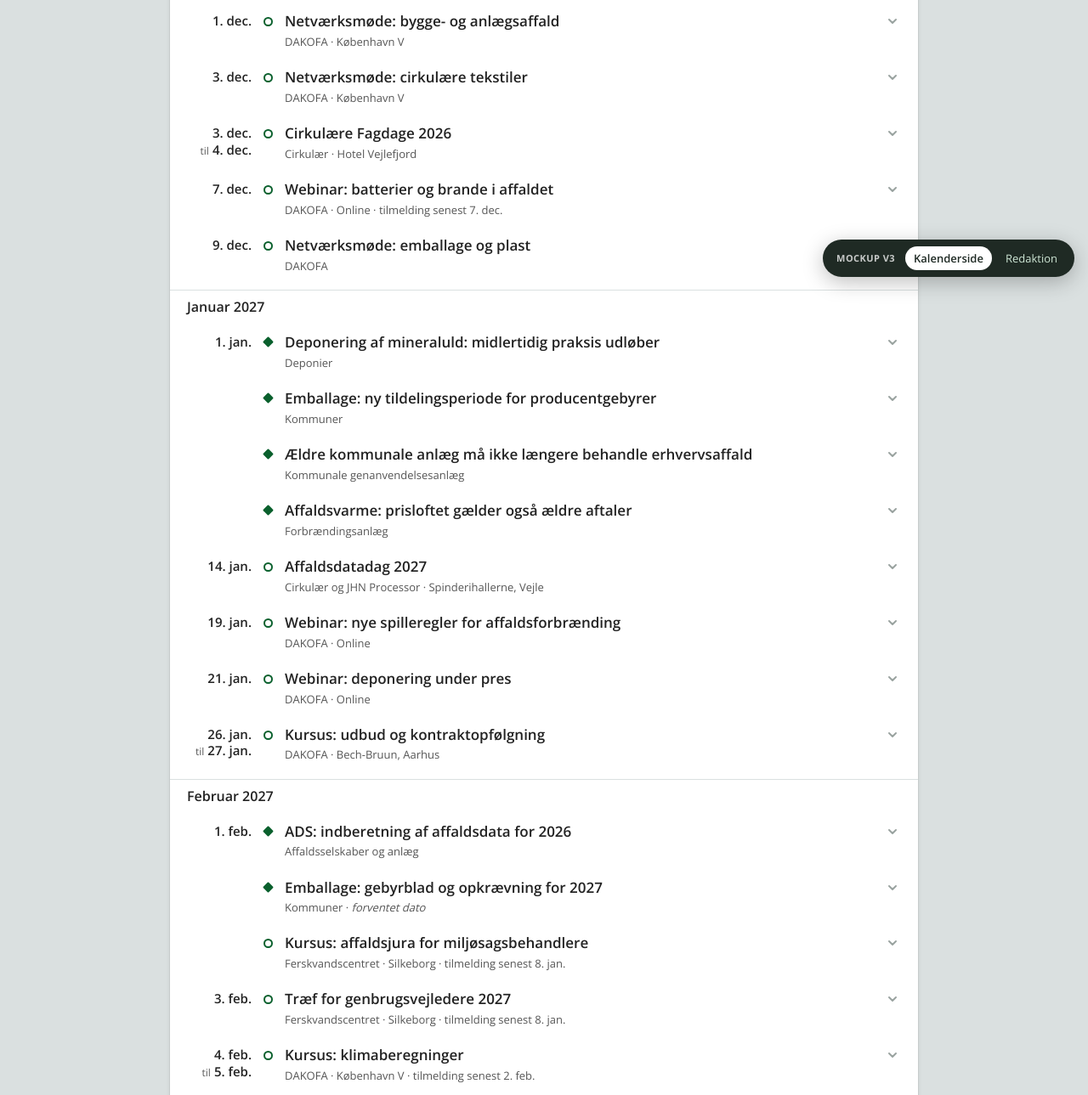
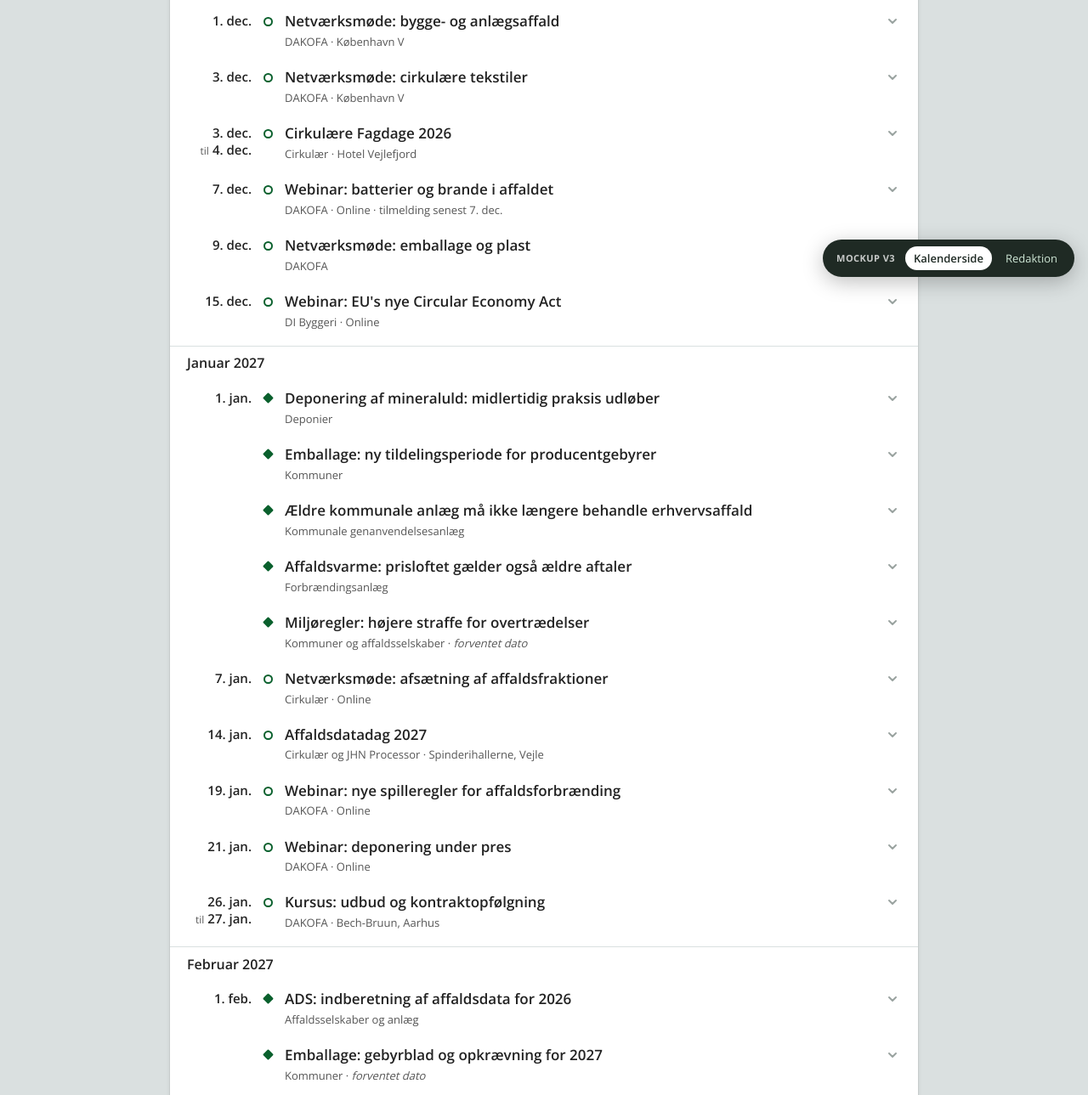
Before and after one commit to SimNyborg/affaldsviden-kalender-2035b16b, a plain HTML site: page index.html in a window 1280 px wide. Shown: the part 458-1747 px from the top of the page at 85% size. Drawn offline with nearby package versions, Linux system fonts and the light colour scheme.

Commit message:
Flere frister og arrangementer

```diff
--- a/index.html
+++ b/index.html
@@ -448,6 +448,8 @@
 const RI = (y, n) => ({ name: 'Retsinformation', url: `https://www.retsinformation.dk/eli/lta/${y}/${n}` });
 const HOERING_EMB = { name: 'Høringsportalen', url: 'https://hoeringsportalen.dk/Hearing/Details/71716' };
 const UDKAST = 'udkastet til ændring af emballagebekendtgørelsen';
+const HOERING_FORBR = { name: 'Høringsportalen', url: 'https://hoeringsportalen.dk/Hearing/Details/71634' };
+const UDKAST_FORBR = 'høringsudkastet til affaldsforbrændingsbekendtgørelsen';
 
 /* ITEMS-START */
 const ITEMS = [
@@ -475,8 +477,16 @@ const ITEMS = [
     id: 'prisloft-aftaler', type: 'frist', date: '2027-01-01', for: 'Forbrændingsanlæg',
     title: 'Affaldsvarme: prisloftet gælder også ældre aftaler',
     todo: 'Prisloftet for affaldsvarme gælder fra 1. januar 2027 også leveringsaftaler, der er indgået før 1. oktober 2024.',
-    note: 'Energistyrelsen melder loftet for det kommende år ud senest 1. november. Et udkast om at ophæve overgangsordningen for anlæg med nye investeringer var i høring til 17. november 2026.',
-    law: 'BEK nr. 1479 af 2025 §§ 10 og 15', src: RI(2025, 1479), status: 'bekraeftet',
+    note: 'Samtidig falder tillægget til prisloftet fra 6 til 3 kr. pr. GJ. Forsyningstilsynet melder loftet for det kommende år ud senest 1. november. Et udkast om at ophæve overgangsordningen for anlæg med nye investeringer var i høring til 17. november 2026.',
+    law: 'BEK nr. 1479 af 2025 §§ 10, 12 og 15', src: RI(2025, 1479), status: 'bekraeftet',
+  },
+  {
+    id: 'miljoestraf', type: 'frist', date: '2027-01-01', for: 'Kommuner og affaldsselskaber',
+    title: 'Miljøregler: højere straffe for overtrædelser',
+    todo: 'Bøderne for at overtræde miljøbeskyttelsesloven og jordforureningsloven bliver højere, især ved økonomisk vinding og alvorlige miljøovertrædelser. Lovforslaget bygger bl.a. på handlingsplanen for jordflytning og bygge- og anlægsaffald.',
+    note: 'Lovforslaget skal efter planen 3. behandles i Folketinget 17. december 2026.',
+    law: 'Lovforslag L 69 (2026-27)', src: { name: 'Folketinget', url: 'https://www.ft.dk/samling/20261/lovforslag/l69/index.htm' },
+    status: 'forventet', basis: 'lovforslag L 69',
   },
   {
     id: 'ads-2026', type: 'frist', date: '2027-02-01', every: 'år', for: 'Affaldsselskaber og anlæg',
@@ -491,6 +501,13 @@ const ITEMS = [
     todo: 'Kommunen fastsætter producentgebyrerne for 2027 pr. fraktion og ordning, lægger gebyrbladet på hjemmesiden som regneark og opkræver 1. kvartal. Efterreguleringen for 1. oktober 2025 til 31. december 2026 opkræves i 16 kvartalsrater.',
     note: 'Efter den gældende bekendtgørelse skulle opkrævningen ske 1. januar 2027. Datoen 1. februar står i udkastet til ændring.',
     law: 'Udkast til ændring af emballagebekendtgørelsen §§ 104-107', src: HOERING_EMB, status: 'forventet', basis: UDKAST,
+  },
+  {
+    id: 'forbr-overvaagning', type: 'frist', date: '2027-02-01', for: 'Forbrændingsanlæg',
+    title: 'Affaldsforbrænding: nye krav til overvågning af emissioner',
+    todo: 'Den nye affaldsforbrændingsbekendtgørelse gennemfører EU\'s ændrede direktiv om industrielle emissioner. Den stiller nye krav til overvågning af emissioner til luften, også for anlæg, der er godkendt før 1. februar 2027.',
+    note: 'Store anlæg (listepunkt 5.2) får vilkår om overvågningen ved næste godkendelse eller revurdering.',
+    law: 'Udkast til affaldsforbrændingsbekendtgørelse §§ 31 og 50', src: HOERING_FORBR, status: 'forventet', basis: UDKAST_FORBR,
   },
   {
     id: 'ads-fejl', type: 'frist', date: '2027-03-01', every: 'år', for: 'Kommuner og affaldsselskaber',
@@ -537,14 +554,15 @@ const ITEMS = [
     id: 'deponi-benchmark', type: 'frist', date: '2027-06-01', every: 'år', for: 'Deponier',
     title: 'Deponi: benchmarkingdata til Forsyningstilsynet',
     todo: 'Deponeringsanlæg indsender data til Forsyningstilsynets benchmarking.',
-    law: 'BEK nr. 493 af 2024 § 3', src: RI(2024, 493), status: 'bekraeftet',
+    note: 'Forsyningstilsynet offentliggør benchmarkingen inden årets udgang.',
+    law: 'BEK nr. 493 af 2024 §§ 3-4', src: RI(2024, 493), status: 'bekraeftet',
   },
   {
     id: 'batteri-dpa', type: 'frist', date: '2027-06-30', every: 'år', for: 'Affaldsselskaber og anlæg',
     title: 'Batterier: indberetning af mængder for 2026',
     todo: 'Affaldsoperatører og behandlingsanlæg indberetter de mængder batterier, de har indsamlet eller behandlet i 2026, til Dansk Producentansvar.',
-    note: 'Siden 18. august 2025 må kommuner kun indsamle batterier med en skriftlig kontrakt med en producent eller producentorganisation.',
-    law: 'Batteriforordningen (EU) 2023/1542 art. 75, stk. 7, og BEK nr. 986 af 2025 § 15', src: RI(2025, 986), status: 'bekraeftet',
+    note: 'Siden 18. august 2025 må kommuner kun indsamle batterier med en skriftlig kontrakt med en producent eller producentorganisation. Efter batteriforordningen skal producenterne indsamle 63 % af de bærbare batterier senest 31. december 2027.',
+    law: 'Batteriforordningen (EU) 2023/1542 art. 59 og art. 75, stk. 7, og BEK nr. 986 af 2025 § 15', src: RI(2025, 986), status: 'bekraeftet',
   },
   {
     id: 'av-aarsdata', type: 'frist', from: '2027-02-01', date: '2027-06-30', for: 'Kommuner og affaldsselskaber',
@@ -565,8 +583,14 @@ const ITEMS = [
     id: 'ied-ems', type: 'frist', date: '2027-07-01', for: 'Forbrændingsanlæg og andre IED-anlæg',
     title: 'IED-anlæg: miljøledelsessystem skal være på plads',
     todo: 'Anlægget skal have indført et miljøledelsessystem, og det skal være auditeret første gang. Derefter auditeres det mindst hvert tredje år.',
-    note: 'Datoen står i EU-direktivet. Den danske gennemførelse er ikke tjekket.',
+    note: 'EU\'s miljøomnibus vil udskyde kravet til 1. juli 2030. Miljøstyrelsen melder ud i god tid før 1. juli 2027.',
     law: 'Direktiv (EU) 2024/1785, IED art. 14a', src: { name: 'EUR-Lex', url: 'https://eur-lex.europa.eu/eli/dir/2024/1785/oj' }, status: 'bekraeftet',
+  },
+  {
+    id: 'forbr-paabud', type: 'frist', date: '2027-07-01', for: 'Tilsynsmyndigheder og mindre forbrændingsanlæg',
+    title: 'Mindre forbrændingsanlæg: påbud om overvågning af emissioner',
+    todo: 'Tilsynsmyndigheden giver påbud om overvågning af emissioner til luften til affaldsforbrændings- og medforbrændingsanlæg på listepunkt K 201, K 215 og K 217, der er godkendt før 1. februar 2027.',
+    law: 'Udkast til affaldsforbrændingsbekendtgørelse § 51', src: HOERING_FORBR, status: 'forventet', basis: UDKAST_FORBR,
   },
   {
     id: 'ft-regnskab', type: 'frist', date: '2027-07-15', every: 'år', for: 'Kommunale anlæg med genanvendeligt erhvervsaffald',
@@ -617,7 +641,7 @@ const ITEMS = [
     id: 'ppwr-maerker', type: 'frist', date: '2028-08-12', for: 'Kommuner og affaldsselskaber',
     title: 'Emballage: EU-mærker på alle beholdere',
     todo: 'Beholdere til emballageaffald skal have EU\'s fælles mærker. Fristen er tidligst 12. august 2028 og ellers 30 måneder efter, at Kommissionen har vedtaget reglerne for mærkerne.',
-    note: 'Kommissionen skulle vedtage reglerne senest 12. august 2026, men har ikke gjort det endnu. Andre kilder nævner 2. kvartal 2027.',
+    note: 'Kommissionen skulle vedtage reglerne senest 12. august 2026, men har ikke gjort det endnu. Bliver de vedtaget i 2. kvartal 2027, som andre kilder nævner, rykker fristen til 4. kvartal 2029.',
     law: 'Emballageforordningen (EU) 2025/40 art. 13',
     src: { name: 'Europa-Kommissionen', url: 'https://green-forum.ec.europa.eu/green-business/packaging-and-packaging-waste-regulation-implementation_en' },
     status: 'forventet', basis: 'emballageforordningen. Den endelige dato afhænger af Kommissionen',
@@ -663,6 +687,18 @@ const ITEMS = [
     url: 'https://dakofa.dk/netvaerk/netvaerk-for-cirkulaer-emballage-og-plast', status: 'bekraeftet',
   },
   {
+    id: 'di-cea', type: 'arr', date: '2026-12-15', org: 'DI Byggeri', place: 'Online',
+    title: 'Webinar: EU\'s nye Circular Economy Act', audience: 'Åbent for alle', price: 'Gratis',
+    todo: 'Webinar om EU\'s nye Circular Economy Act og planen for et indre marked for cirkulære materialer.',
+    url: 'https://danskindustri.dk/brancher/di-byggeri/kurser-og-arrangementer/webinarer2/webinar-ny-circular-economy-act-eus-plan-for-et-indre-marked-for-cirkulare-materialer/', status: 'bekraeftet',
+  },
+  {
+    id: 'cirk-net-afsaetning', type: 'arr', date: '2027-01-07', org: 'Cirkulær', place: 'Online',
+    title: 'Netværksmøde: afsætning af affaldsfraktioner', audience: 'Cirkulærs medlemmer',
+    todo: 'Virtuelt møde i Cirkulærs netværk for afsætning. Afsætning af træfraktionerne er blandt andet på dagsordenen.',
+    url: 'https://cirkulaer.dk/arrangementer/netvaerk-afsaetning-virtuelt', status: 'bekraeftet',
+  },
+  {
     id: 'affaldsdatadag-2027', type: 'arr', date: '2027-01-14', org: 'Cirkulær og JHN Processor', place: 'Spinderihallerne, Vejle',
     title: 'Affaldsdatadag 2027', audience: 'Kommuner og affaldsselskaber',
     price: '2.650 kr. for medlemmer af Affaldsviden eller Cirkulær. Andre kan deltage en halv dag for 3.650 kr.',
@@ -684,6 +720,18 @@ const ITEMS = [
     id: 'dakofa-udbud', type: 'arr', date: '2027-01-26', end: '2027-01-27', org: 'DAKOFA', place: 'Bech-Bruun, Aarhus',
     title: 'Kursus: udbud og kontraktopfølgning', audience: 'Udbydere og tilbudsgivere', price: '4.500 kr. for medlemmer, 10.500 kr. for andre',
     url: 'https://dakofa.dk/arrangement/en-god-udbudsproces-og-en-fair-kontraktopfoelgning-3', status: 'bekraeftet',
+  },
+  {
+    id: 'ads-webinar', type: 'arr', date: '2027-02-01', approx: true, org: 'ADS', place: 'Online',
+    title: 'Webinar: kvalitetssikring af data i ADS', audience: 'Kommuner', last: 'I 2026 holdt ADS webinarer for kommunerne 5. februar og 4. marts.',
+    todo: 'Webinar for kommuner om at kvalitetssikre de indberettede data i Affaldsdatasystemet.',
+    url: 'https://ads.ens.dk/', status: 'forventet', basis: 'datoerne i 2026',
+  },
+  {
+    id: 'kl-affaldsnet-1', type: 'arr', date: '2027-02-01', approx: true, org: 'KL',
+    title: 'KL\'s Affaldsnetværk, 1. møde', audience: 'Kommunernes medarbejdere på affaldsområdet', last: 'I 2026 var det 26. februar, online.',
+    todo: 'Netværket mødes tre gange om året. Man skal tilmelde sig netværket på KL\'s side for at deltage.',
+    url: 'https://www.kl.dk/klima-og-erhverv/teknik-og-miljoe/netvaerk-teknik-og-miljoe/affaldsnetvaerk', status: 'forventet', basis: 'datoerne i 2026',
   },
   {
     id: 'fvc-affaldsjura', type: 'arr', date: '2027-02-01', org: 'Ferskvandscentret', place: 'Silkeborg', signupBy: '2027-01-08',
@@ -729,14 +777,26 @@ const ITEMS = [
     url: 'https://cirkulaer.dk/arrangementer/forsyningsjura-affald-2027', status: 'bekraeftet',
   },
   {
-    id: 'kl-topmoede', type: 'arr', date: '2027-04-29', end: '2027-04-30', org: 'KL',
-    title: 'Klima & Miljø Topmøde', audience: 'Kommunalpolitikere og forvaltninger', note: 'Værtskommunen er ikke meldt ud. Datoen står i et notat fra KL.',
-    url: 'https://www.kk.dk/sites/default/files/agenda/a3b74b2b-c1d9-4a79-9244-f299da308e45/6f2e01b9-f54f-4f8b-99c4-03350ee77a21-bilag-3_0.pdf', status: 'bekraeftet',
+    id: 'kl-topmoede', type: 'arr', date: '2027-04-29', end: '2027-04-30', org: 'KL', place: 'DGI Huset, Vejle',
+    title: 'Klima & Miljø Topmøde', audience: 'Kommunalpolitikere og forvaltninger', signup: 'Åbner 12. januar 2027',
+    url: 'https://www.kl.dk/konferencer/klima-miljoe-topmoede', status: 'bekraeftet',
   },
   {
     id: 'cirk-ledelseskreds', type: 'arr', date: '2027-05-27', end: '2027-05-28', org: 'Cirkulær', place: 'Hotel Hesselet, Nyborg',
     title: 'Ledelseskredsmøde, forår 2027', audience: 'Ledelser hos Cirkulærs medlemmer',
     url: 'https://cirkulaer.dk/arrangementer/ledelskredsmoede-foraar-2027', status: 'bekraeftet',
+  },
+  {
+    id: 'kl-affaldsnet-2', type: 'arr', date: '2027-06-01', approx: true, org: 'KL',
+    title: 'KL\'s Affaldsnetværk, 2. møde', audience: 'Kommunernes medarbejdere på affaldsområdet', last: 'I 2026 var det 10. juni, som fysisk møde.',
+    todo: 'Netværket mødes tre gange om året. Man skal tilmelde sig netværket på KL\'s side for at deltage.',
+    url: 'https://www.kl.dk/klima-og-erhverv/teknik-og-miljoe/netvaerk-teknik-og-miljoe/affaldsnetvaerk', status: 'forventet', basis: 'datoerne i 2026',
+  },
+  {
+    id: 'folkemoedet-2027', type: 'arr', date: '2027-06-17', end: '2027-06-19', org: 'Folkemødet', place: 'Allinge',
+    title: 'Folkemødet 2027', audience: 'Alle',
+    todo: 'I 2026 havde DAKOFA en scene om cirkulær økonomi, Cirkulær Scene, sammen med bl.a. ARI, BOFA og Dansk Producentansvar. Scenen for 2027 er ikke meldt ud.',
+    url: 'https://folkemoedet.dk/', status: 'bekraeftet',
   },
   {
     id: 'dakofa-aarskonf', type: 'arr', date: '2027-09-01', approx: true, org: 'DAKOFA',
@@ -766,6 +826,12 @@ const ITEMS = [
     url: 'https://cirkulaer.dk/arrangementer/genbrugspladskonference', status: 'forventet', basis: 'datoen i 2026',
   },
   {
+    id: 'kl-affaldsnet-3', type: 'arr', date: '2027-11-01', approx: true, org: 'KL',
+    title: 'KL\'s Affaldsnetværk, 3. møde', audience: 'Kommunernes medarbejdere på affaldsområdet', last: 'I 2026 var det 4. november, online.',
+    todo: 'Netværket mødes tre gange om året. Man skal tilmelde sig netværket på KL\'s side for at deltage.',
+    url: 'https://www.kl.dk/klima-og-erhverv/teknik-og-miljoe/netvaerk-teknik-og-miljoe/affaldsnetvaerk', status: 'forventet', basis: 'datoerne i 2026',
+  },
+  {
     id: 'ewwr-2027', type: 'arr', date: '2027-11-01', approx: true, org: 'EWWR', place: 'Lokale aktioner',
     title: 'Europæisk uge for affaldsreduktion 2027', audience: 'Kommuner, affaldsselskaber og borgere', last: 'I 2026 var det 21.-29. november.',
     todo: 'Tilmeldingen af aktioner åbner i september 2027.',
@@ -793,12 +859,12 @@ const PROPOSALS = [
     ],
   },
   {
-    label: 'Til manuel kontrol', found: 'Høringsportalen, 20. november 2026', conf: 'lav, ingen dato fundet',
-    title: 'Nye regler for affaldsforbrændingsanlæg m.fl. (høring 71634)',
+    label: 'Nye frister', found: 'Høringsportalen, 20. november 2026', conf: 'middel, står i et udkast',
+    title: 'Affaldsforbrænding: nye krav til overvågning af emissioner (høring 71634)',
     facts: [
       ['Kilde', '<a href="https://hoeringsportalen.dk/Hearing/Details/71634" target="_blank" rel="noopener">Høring om bl.a. godkendelses-, standardvilkårs- og affaldsforbrændingsbekendtgørelsen</a>'],
-      ['Fundet', 'Høringsfristen udløb 20. november 2026. Feedet nævner ingen dato for ikrafttræden.'],
-      ['Forslag', 'Læs høringsbrevet, og opret en frist for anlæggene, når datoen kendes.'],
+      ['Fundet', 'Bekendtgørelserne træder efter planen i kraft 1. februar 2027. Udkastets § 51 giver tilsynsmyndigheden frist til 1. juli 2027 for påbud til mindre anlæg.'],
+      ['Forslag', 'Opret to forventede frister, og ret dem, når bekendtgørelsen er udstedt.'],
     ],
   },
   {
@@ -822,8 +888,10 @@ const SOURCES = [
   { name: 'Dansk Producentansvar', how: 'RSS-feed', status: 'Feedet er tomt, tjek siden', ok: false },
   { name: 'DAKOFA', how: 'Sitemap og arrangementssider (intet RSS)', status: 'OK', ok: true },
   { name: 'Brancheforeningen Cirkulær', how: 'Arrangementsliste og sitemap', status: 'OK', ok: true },
-  { name: 'KL', how: 'Notat med konferencedatoer', status: 'OK', ok: true },
+  { name: 'KL', how: 'Konference- og netværkssider', status: 'OK', ok: true },
   { name: 'Verdis', how: 'Konferenceside', status: 'OK', ok: true },
+  { name: 'DI', how: 'Arrangementsside', status: 'OK', ok: true },
+  { name: 'Folkemødet', how: 'Forside', status: 'OK', ok: true },
   { name: 'Ferskvandscentret', how: 'Kursusoversigt (PDF)', status: 'OK', ok: true },
   { name: 'ISWA', how: 'iCal-feed', status: 'OK', ok: true },
   { name: 'Affaldsfeed', how: 'Datoer i nyhederne', status: 'OK', ok: true },
```
